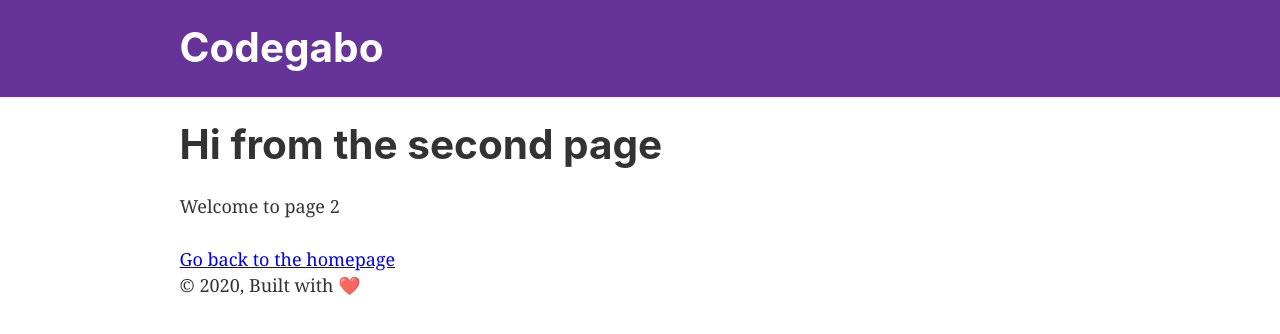
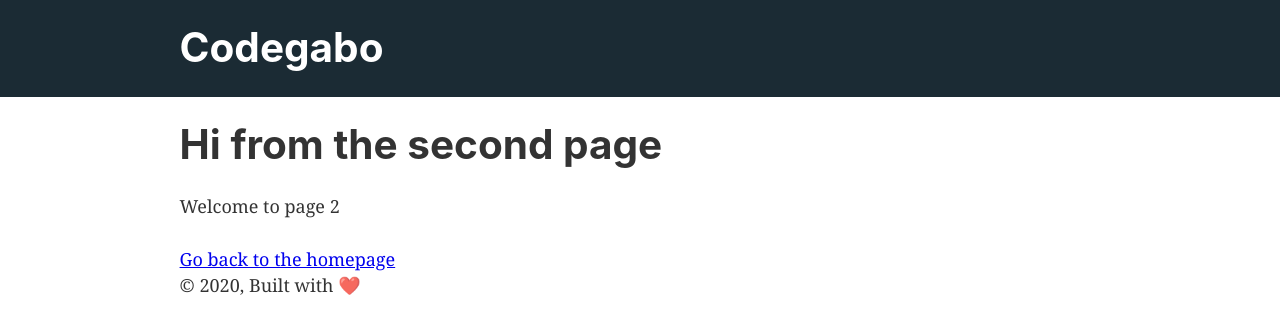
Before and after one commit to juangabrielr4/juangabriel, a Gatsby site: page /page-2 in a window 1280 px wide. Built offline with nearby package versions, Linux system fonts and the light colour scheme; Gatsby itself is replaced by a stand-in of ours.

Commit message:
oceanic next colors in the website

```diff
--- a/src/components/header.js
+++ b/src/components/header.js
@@ -5,7 +5,7 @@ import React from "react"
 const Header = ({ siteTitle }) => (
   <header
     style={{
-      background: `rebeccapurple`,
+      background: `#1B2B34`,
       marginBottom: `1.45rem`,
     }}
   >
```
